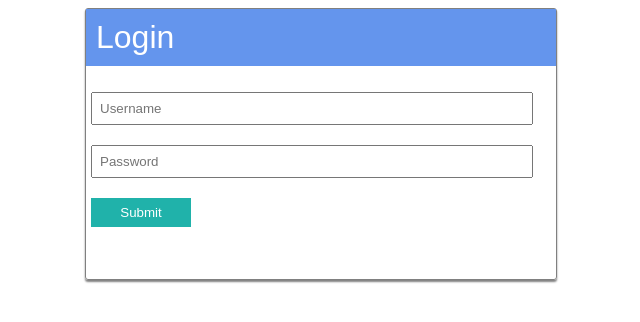
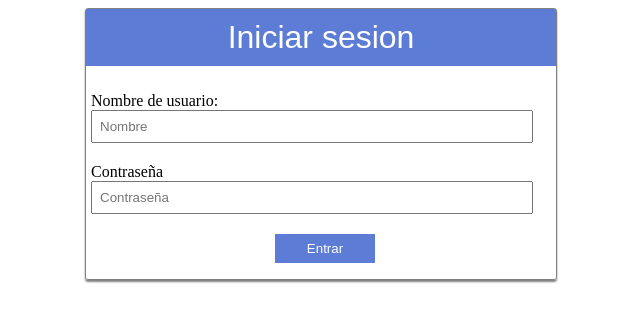
Before and after one commit to EOmars/inpi_imagenes, a PHP site: page / in a window 1280 px wide. Shown: the top 322 px of the page, without its empty margins (319-959 px from the left). Run offline with PHP 8.4, Linux system fonts and the light colour scheme.

Commit message:
Add files via upload

```diff
--- a/index.php
+++ b/index.php
@@ -20,7 +20,7 @@ if (isset($_POST['but_submit'])) {
             $_SESSION['uname'] = $uname;
             header('Location: home.php');
         } else {
-            echo "Invalid username and password";
+            echo "Contraseña o usuario incorrecto";
         }
     }
 }
@@ -36,15 +36,17 @@ if (isset($_POST['but_submit'])) {
     <div class="container">
         <form method="post" action="index.php">
             <div id="div_login">
-                <h1>Login</h1>
+                <h1>Iniciar sesion</h1>
                 <div>
-                    <input type="text" class="textbox" id="txt_uname" name="txt_uname" placeholder="Username" />
+                    Nombre de usuario:
+                    <input type="text" class="textbox" id="txt_uname" name="txt_uname" placeholder="Nombre" />
                 </div>
                 <div>
-                    <input type="password" class="textbox" id="txt_uname" name="txt_pwd" placeholder="Password" />
+                    Contraseña
+                    <input type="password" class="textbox" id="txt_uname" name="txt_pwd" placeholder="Contraseña" />
                 </div>
                 <div>
-                    <input type="submit" value="Submit" name="but_submit" id="but_submit" />
+                    <input type="submit" value="Entrar" name="but_submit" id="but_submit" />
                 </div>
             </div>
         </form>
--- a/style.css
+++ b/style.css
@@ -1,3 +1,8 @@
+.echo{
+    text-align: right;
+    color:white;
+}
+
 
 /* Container */
 .container{
@@ -19,15 +24,17 @@
     margin-top: 0px;
     font-weight: normal;
     padding: 10px;
-    background-color: cornflowerblue;
+    background-color: rgb(91.8, 123.67, 214.2);
     color: white;
     font-family: sans-serif;
+     text-align: center;
 }
 
 #div_login div{
     clear: both;
     margin-top: 10px;
     padding: 5px;
+
 }
 
 #div_login .textbox{
@@ -38,13 +45,14 @@
 #div_login input[type=submit]{
     padding: 7px;
     width: 100px;
-    background-color: lightseagreen;
+    background-color: rgb(91.8, 123.67, 214.2);
     border: 0px;
     color: white;
-}
+  margin-left: 40%;
+    }
 
 /* media */
-@media screen and (max-width:720px){
+@media screen and (max-width:800px){
     .container{
         width: 100%;
     }
```
